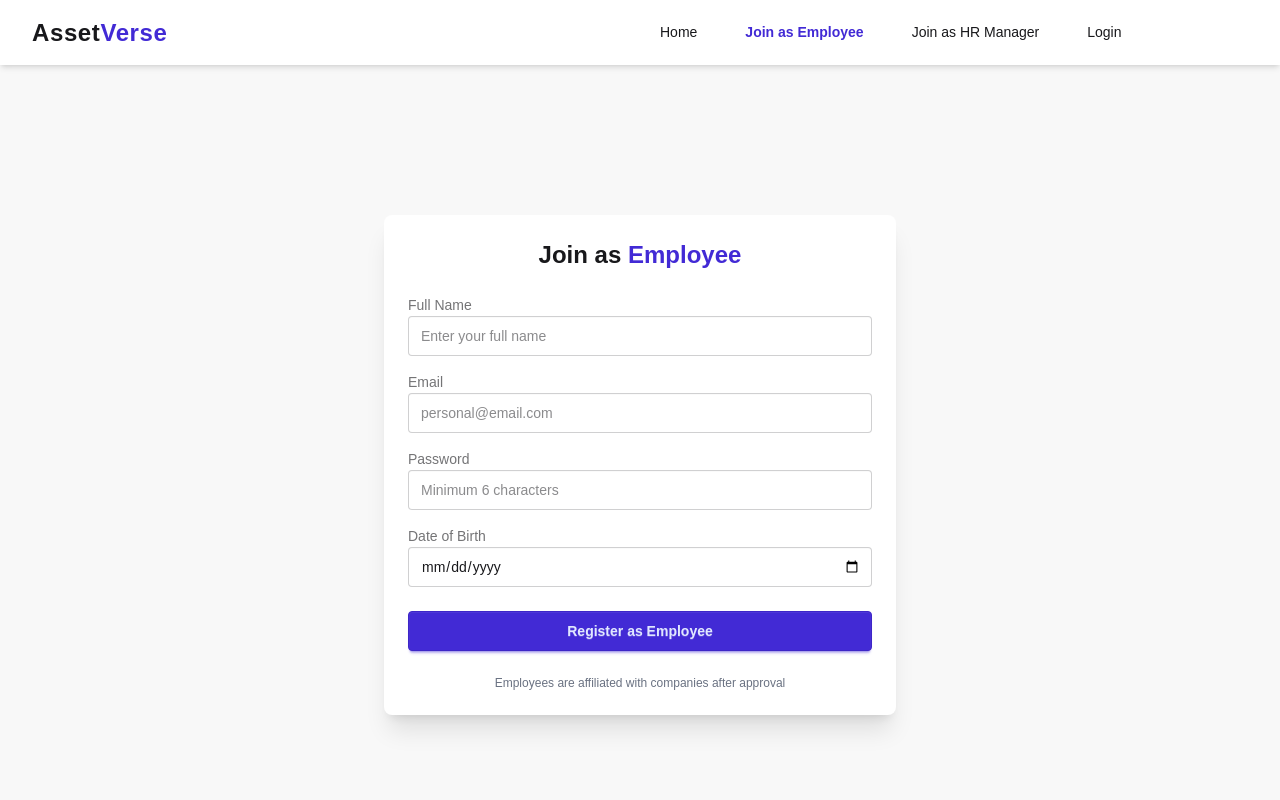
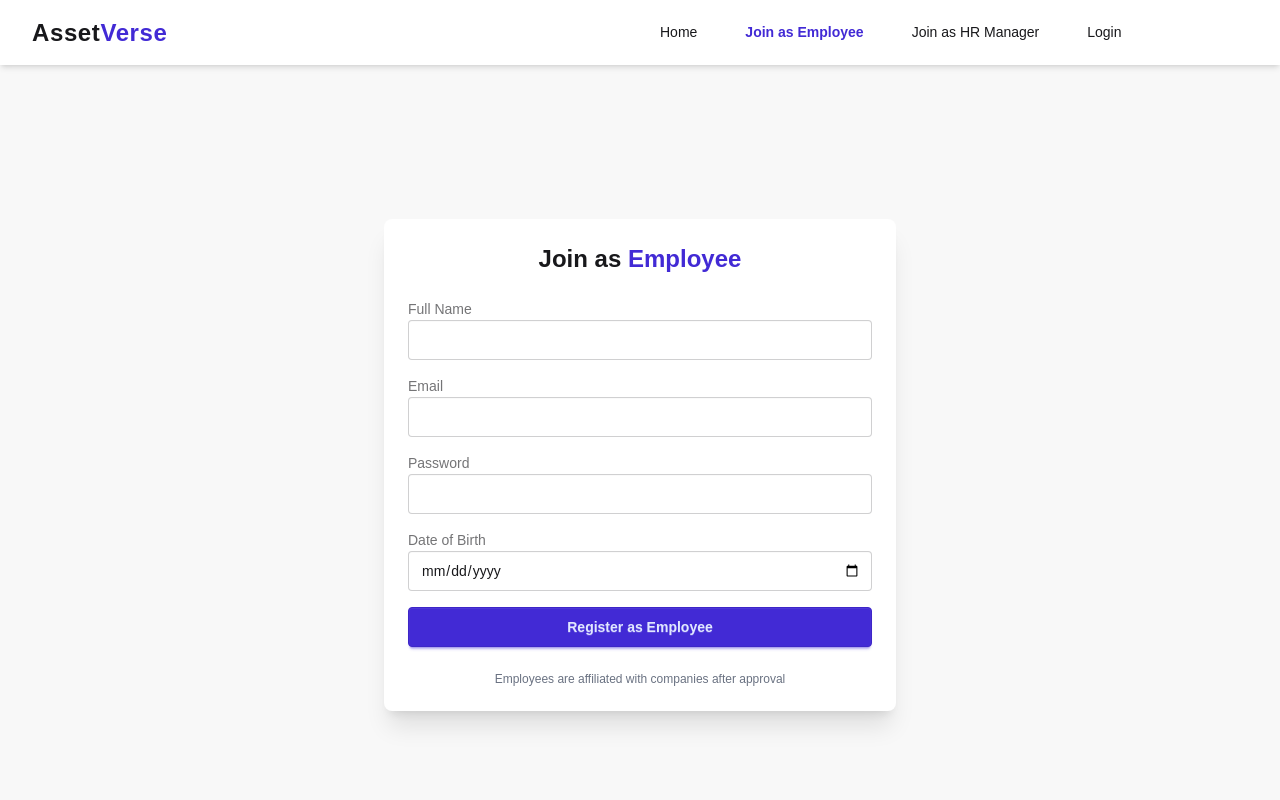
Before and after one commit to rahinhaque/-AssetVerse-Client, a React (Vite) app: page /register/employee in a window 1280 px wide. Shown: the top 800 px of the page. Built offline with nearby package versions, Linux system fonts and the light colour scheme; no server answers.

Commit message:
Saving the employee register data to backend

```diff
--- a/src/Auth/RegisterEmployee/EmployeeRegister.jsx
+++ b/src/Auth/RegisterEmployee/EmployeeRegister.jsx
@@ -1,6 +1,9 @@
 import { useState } from "react";
+import useAxiosSecure from "../../hooks/useAxiosSecure";
 
 const EmployeeRegister = () => {
+  const axiosSecure = useAxiosSecure();
+
   const [formData, setFormData] = useState({
     name: "",
     email: "",
@@ -10,12 +13,13 @@ const EmployeeRegister = () => {
 
   const [error, setError] = useState("");
   const [success, setSuccess] = useState("");
+  const [loading, setLoading] = useState(false);
 
   const handleChange = (e) => {
     setFormData({ ...formData, [e.target.name]: e.target.value });
   };
 
-  const handleSubmit = (e) => {
+  const handleSubmit = async (e) => {
     e.preventDefault();
     setError("");
     setSuccess("");
@@ -36,23 +40,34 @@ const EmployeeRegister = () => {
       return;
     }
 
-    // Final payload (ready for backend later)
     const employeeData = {
-      ...formData,
-      role: "employee",
+      name: formData.name,
+      email: formData.email,
+      password: formData.password,
+      dateOfBirth: formData.dateOfBirth,
     };
 
-    console.log("Employee Register Data:", employeeData);
+    try {
+      setLoading(true);
 
-    setSuccess("Employee registered successfully!");
+      const res = await axiosSecure.post("/register/employee", employeeData);
 
-    // Reset form
+      if (res.data.success) {
+        setSuccess("Employee registered successfully ✅");
+
         setFormData({
           name: "",
           email: "",
           password: "",
           dateOfBirth: "",
         });
+      }
+    } catch (err) {
+      console.error(err);
+      setError(err?.response?.data?.message || "Registration failed");
+    } finally {
+      setLoading(false);
+    }
   };
 
   return (
@@ -75,7 +90,6 @@ const EmployeeRegister = () => {
                 value={formData.name}
                 onChange={handleChange}
                 className="input input-bordered w-full"
-                placeholder="Enter your full name"
                 required
               />
             </div>
@@ -88,7 +102,6 @@ const EmployeeRegister = () => {
                 value={formData.email}
                 onChange={handleChange}
                 className="input input-bordered w-full"
-                placeholder="personal@email.com"
                 required
               />
             </div>
@@ -101,7 +114,6 @@ const EmployeeRegister = () => {
                 value={formData.password}
                 onChange={handleChange}
                 className="input input-bordered w-full"
-                placeholder="Minimum 6 characters"
                 required
               />
             </div>
@@ -118,8 +130,12 @@ const EmployeeRegister = () => {
               />
             </div>
 
-            <button type="submit" className="btn btn-primary w-full mt-2">
-              Register as Employee
+            <button
+              type="submit"
+              className="btn btn-primary w-full"
+              disabled={loading}
+            >
+              {loading ? "Registering..." : "Register as Employee"}
             </button>
           </form>
 
```
Lines whose indentation alone changed are shown as unchanged.
